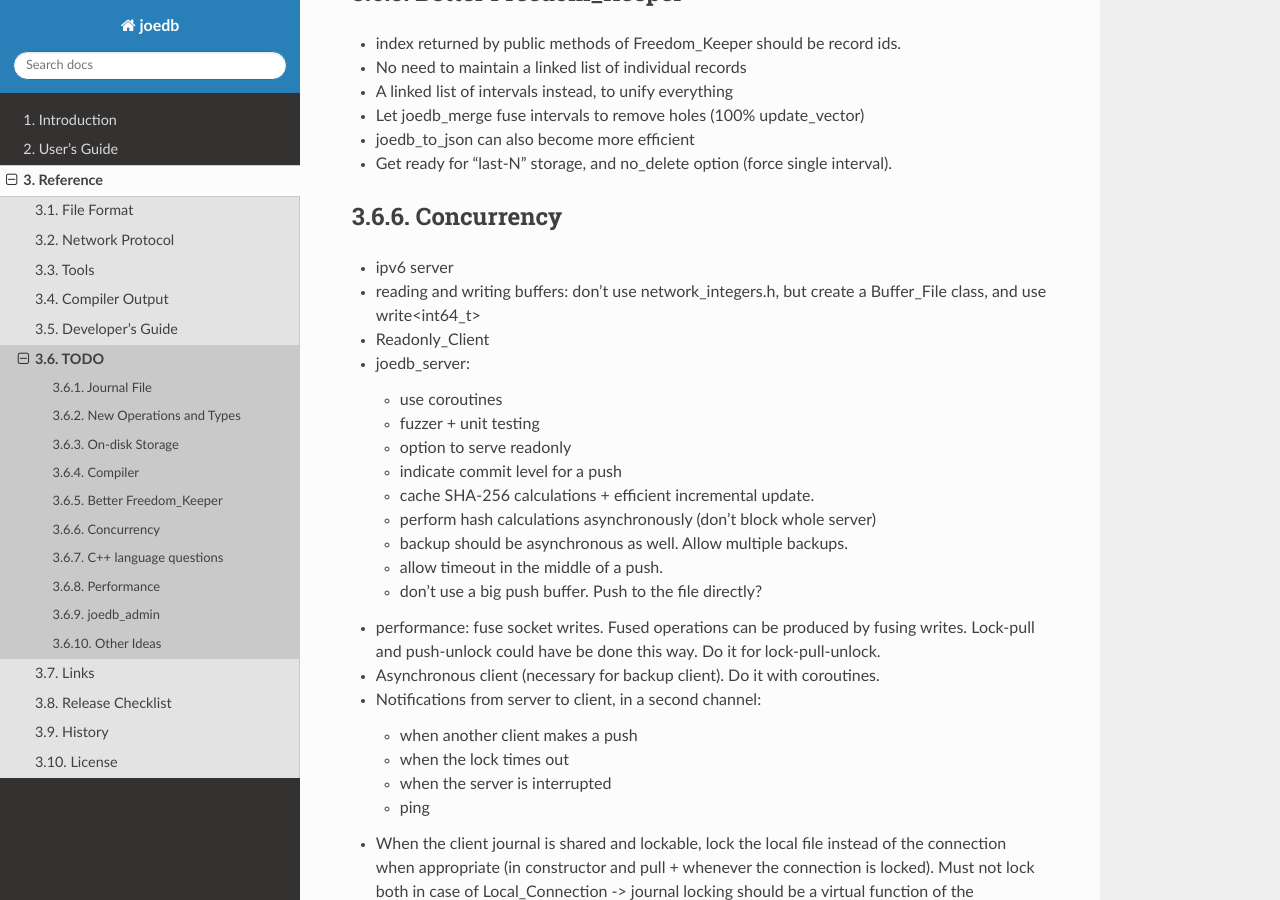
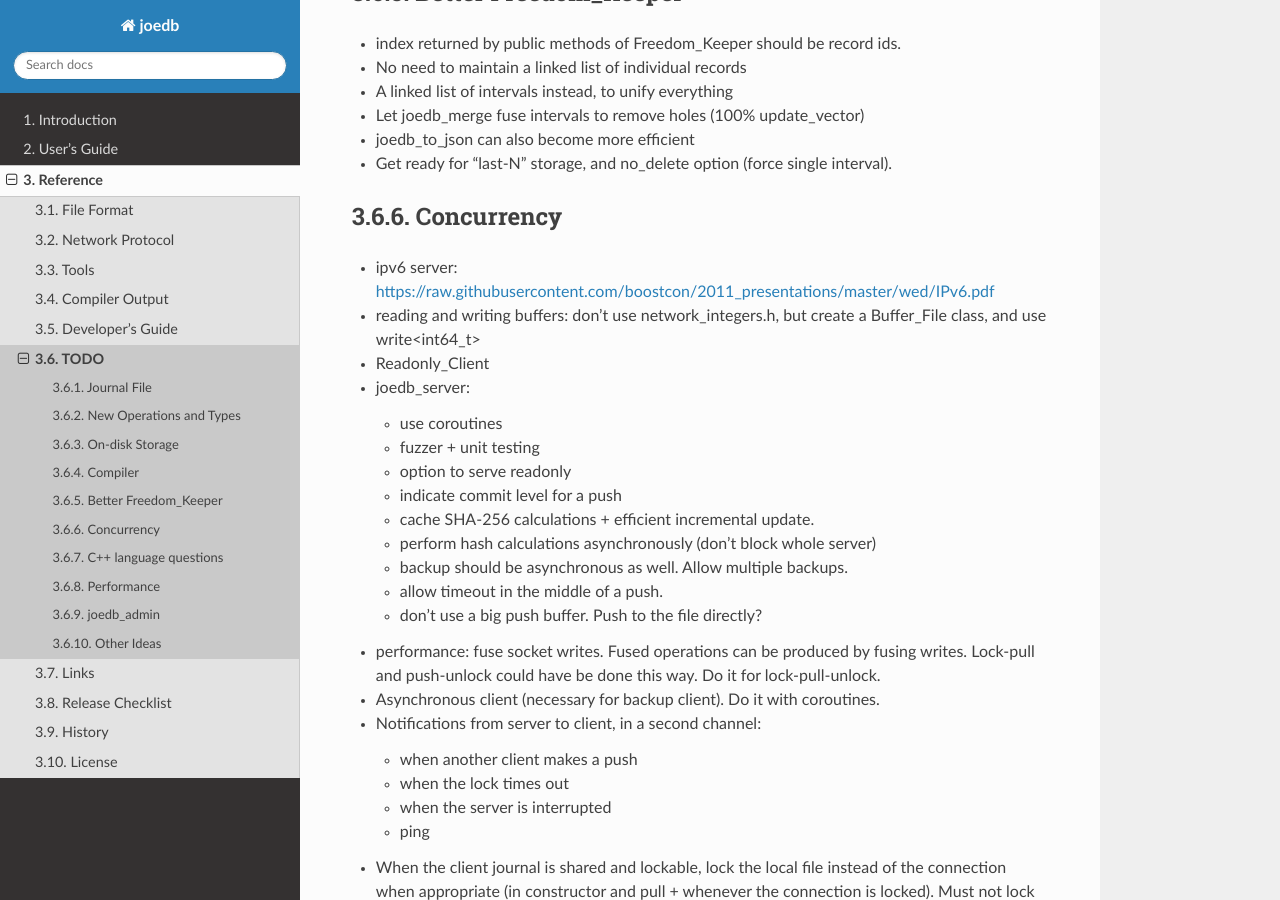
Before and after one commit to Remi-Coulom/joedb, a Sphinx documentation site: the page built from doc/source/todo.rst, in a window 1280 px wide and 900 px high, scrolled down 2017 px. Built offline with Sphinx 7.4.7 and the Read the Docs theme 2.0.0, drawn with Linux system fonts in a browser that asks for light colours; formulas are drawn with MathJax 3; some of the changed lines change nothing that is shown.

Commit message:
link to asio ipv6 doc

```diff
--- a/doc/source/todo.rst
+++ b/doc/source/todo.rst
@@ -102,7 +102,7 @@ Better Freedom_Keeper
 
 Concurrency
 -----------
-- ipv6 server
+- ipv6 server: https://raw.githubusercontent.com/boostcon/2011_presentations/master/wed/IPv6.pdf
 - reading and writing buffers: don't use network_integers.h, but create a
   Buffer_File class, and use write<int64_t>
 - Readonly_Client
```
